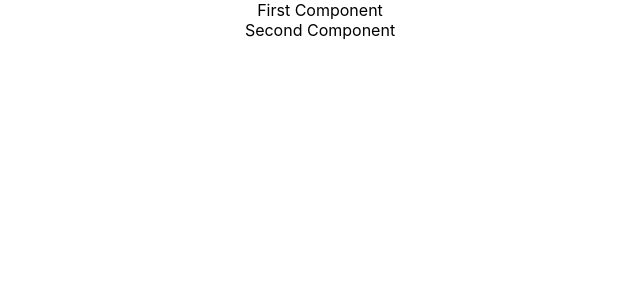
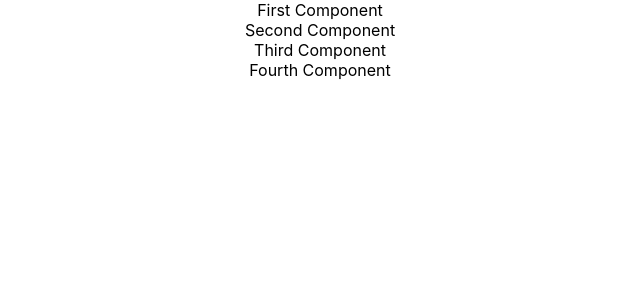
Before and after one commit to GlazMichelFranckDodo225/java-full-stack-app-spring-boot-react-frontend-urk, a React (Create React App) app: page / in a window 1280 px wide. Shown: the top 300 px of the page, without its empty margins (320-960 px from the left). Built offline with nearby package versions, Linux system fonts and the light colour scheme.

Commit message:
Creating a React Class Component

```diff
--- a/src/App.js
+++ b/src/App.js
@@ -1,3 +1,4 @@
+import { Component } from 'react';
 import './App.css';
 
 function App() {
@@ -5,6 +6,8 @@ function App() {
     <div className="App">
       <FirstComponent></FirstComponent>
       <SecondComponent></SecondComponent>
+      <ThirdComponent></ThirdComponent>
+      <FourthComponent></FourthComponent>
     </div>
   );
 }
@@ -21,4 +24,20 @@ function SecondComponent() {
   )
 }
 
+class ThirdComponent extends Component {
+  render() {
+    return(
+      <div className='ThirdComponent'>Third Component</div>
+    )
+  }
+}
+
+class FourthComponent extends Component {
+  render() {
+    return(
+      <div className='FourthComponent'>Fourth Component</div>
+    )
+  }
+}
+
 export default App;
```
